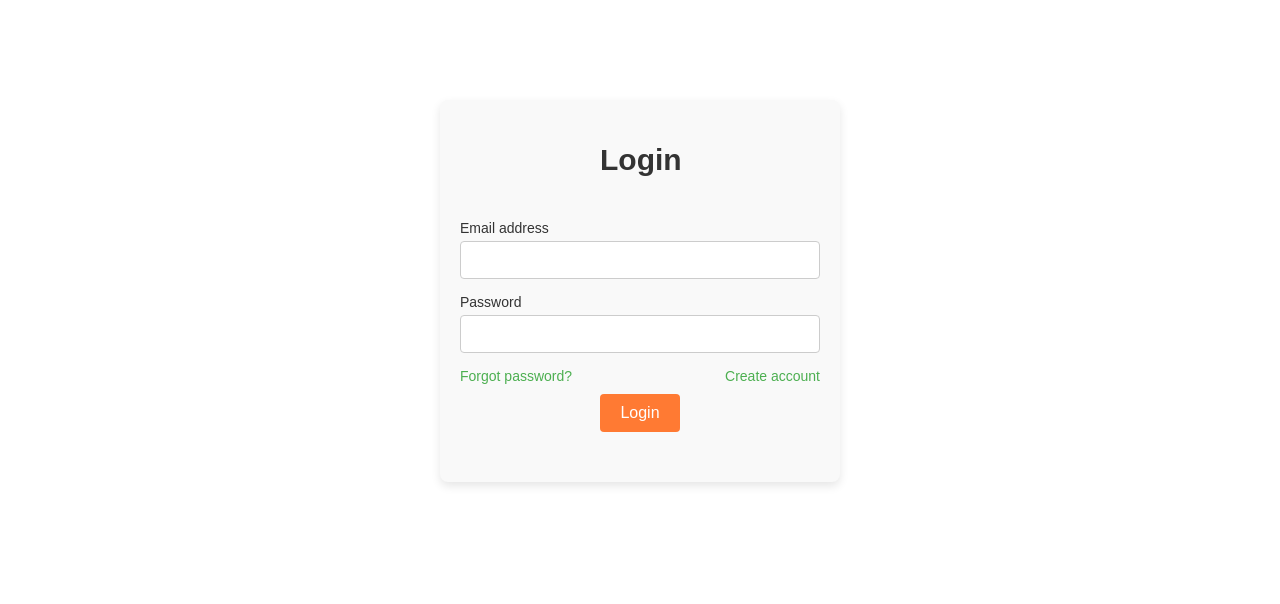
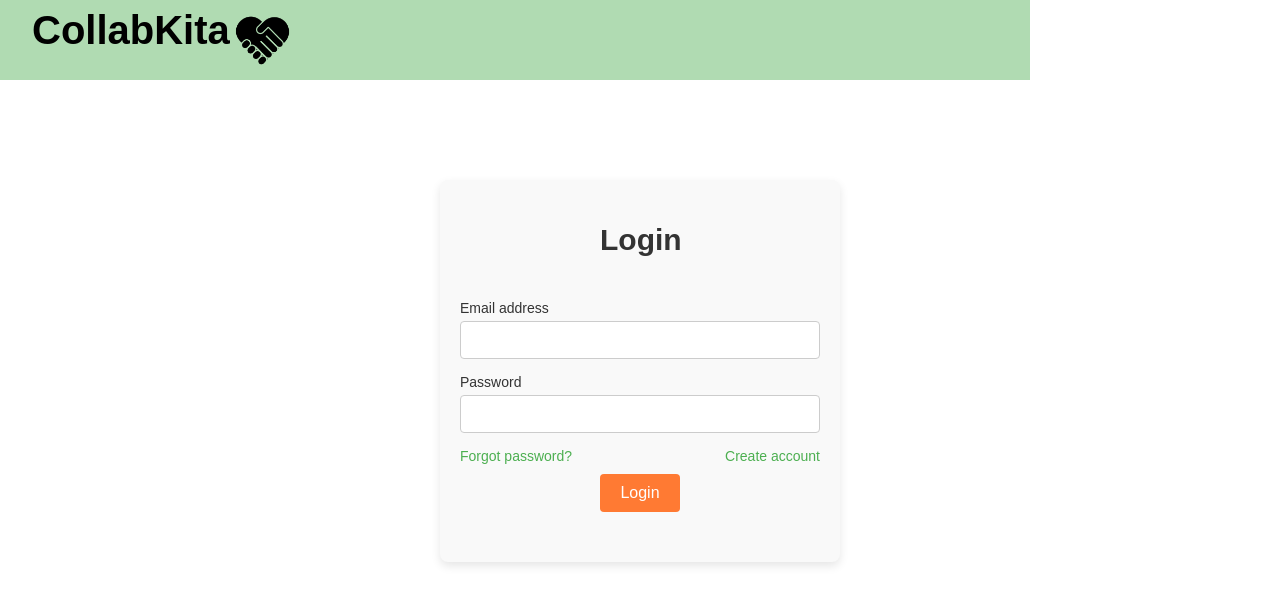
Before and after one commit to WillieChng/ComputerSystemSecurity, a React (Vite) app in the folder Frontend/HomePage/: page /login in a window 1280 px wide. Shown: the top 604 px of the page. Built offline with nearby package versions, Linux system fonts and the light colour scheme.

Commit message:
update on profile

```diff
--- a/Frontend/HomePage/components/Panel.jsx
+++ b/Frontend/HomePage/components/Panel.jsx
@@ -2,20 +2,17 @@ import React, { useState } from 'react';
 import { Sidebar, Menu, MenuItem, SubMenu } from 'react-pro-sidebar';
 import { Link } from 'react-router-dom';
 import MenuIcon from '@mui/icons-material/Menu';
-import BarChartIcon from '@mui/icons-material/BarChart';
 import './Panel.css';
 import TopBar from "./TopBar.jsx";
 import Logo from '../public/collabkita-logo.png';
 import HomeIcon from '@mui/icons-material/Home';
 import TableRestaurantIcon from '@mui/icons-material/TableRestaurant';
 import InfoIcon from '@mui/icons-material/Info';
-import LoginIcon from '@mui/icons-material/Login';
 
 export default function Panel() {
   const [collapsed, setCollapsed] = React.useState(false);
   return (
     <div>
-    <TopBar collapsed={collapsed} />
     {/* Do not Fucking Touch this or I will send you to see God personally myself*/}
     <div className='main-effect'>
       <Sidebar backgroundColor='none' collapsed={collapsed}>
--- a/Frontend/HomePage/components/TopBar.jsx
+++ b/Frontend/HomePage/components/TopBar.jsx
@@ -4,7 +4,7 @@ import "./TopBar.css";
 import AccountPng from '../public/8345328.png';
 import Logo from '../public/collabkita-logo.png';
 
-export default function TopBar({ collapsed, onLogout }) {
+export default function TopBar({ collapsed, onLogout, isLoggedIn }) {
   return (
     <header className={collapsed ? 'collapsed' : ''}>
       <Link to="/" className="main-logo-link">
@@ -18,9 +18,11 @@ export default function TopBar({ collapsed, onLogout }) {
         </div>
       </Link>
 
-      <div className="topbar-right">
-        <AccountDropdown onLogout={onLogout} /> {/* Pass onLogout as a prop */}
-      </div>
+      {isLoggedIn && ( // Render dropdown only if logged in
+        <div className="topbar-right">
+          <AccountDropdown onLogout={onLogout} />
+        </div>
+      )}
     </header>
   );
 }
@@ -47,8 +49,8 @@ function AccountDropdown({ onLogout }) {
   }, []);
 
   const handleLogout = () => {
-    onLogout(); // Call the onLogout function passed as a prop
-    navigate('/'); // Redirect to the home page
+    onLogout(); // Call the logout logic from App.jsx
+    navigate('/login'); // Redirect to the login page
   };
 
   return (
--- a/Frontend/HomePage/pages/Login.jsx
+++ b/Frontend/HomePage/pages/Login.jsx
@@ -15,7 +15,7 @@ function Login({ onLogin }) {
     // Simple check to simulate successful login
     if (email && password) {
       alert('Login successful!');
-      onLogin(); // Call the function to update login status
+      onLogin(email); // Call the function to update login status
       navigate('/'); // Redirect to the home page
     } else {
       setError('Please enter your email and password');
--- a/Frontend/HomePage/pages/Profile.jsx
+++ b/Frontend/HomePage/pages/Profile.jsx
@@ -1,13 +1,29 @@
 import React from 'react';
 
-const Profile = () => {
+const Profile = ({ user }) => {
   return (
-    <div className="profile-container">
-      <h1>Profile Page</h1>
-      <p>Welcome to your profile page.</p>
-      {/* Add more profile-related content here */}
+    <div className="profile-container" style={styles.container}>
+      <h1 style={styles.header}>Hi, {user.email ? user.email : 'Guest'}!</h1>
+      {user.email && <p style={styles.text}>Welcome to your profile page.</p>}
     </div>
   );
 };
 
+// Add some simple inline styles
+const styles = {
+  container: {
+    padding: '20px',
+    textAlign: 'center',
+    fontFamily: 'Arial, sans-serif',
+  },
+  header: {
+    fontSize: '32px',
+    color: '#4f7335',
+  },
+  text: {
+    fontSize: '18px',
+    color: '#333',
+  },
+};
+
 export default Profile;
--- a/Frontend/HomePage/src/App.jsx
+++ b/Frontend/HomePage/src/App.jsx
@@ -10,30 +10,38 @@ import AboutUs from '../pages/AboutUs.jsx';
 import Panel from '../components/Panel.jsx';
 import Profile from '../pages/Profile.jsx';
 import Settings from '../pages/Settings.jsx';
+import TopBar from '../components/TopBar.jsx';
 
 export default function App() {
   const [isLoggedIn, setIsLoggedIn] = useState(false);
+  const [user, setUser] = useState({ email: '' });
 
-  const handleLogin = () => {
+  const handleLogin = (email) => {
     setIsLoggedIn(true);
+    setUser({ email }); // Correctly set the user email
   };
 
   const handleLogout = () => {
     setIsLoggedIn(false);
+    setUser({ email: '' });
   };
 
   return (
     <BrowserRouter>
+      <TopBar collapsed={false} onLogout={handleLogout} isLoggedIn={isLoggedIn} />
+      {/* Show Panel (sidebar) only when logged in */}
       {isLoggedIn && <Panel />}
-      {/* Define routes for different components */}
       <Routes>
+        {/* Public routes */}
         <Route path="/" element={<Home isLoggedIn={isLoggedIn} />} />
         <Route path="/login" element={<Login onLogin={handleLogin} />} />
         <Route path="/create-account" element={<CreateAccount />} />
         <Route path="/forgot-password" element={<ForgotPassword />} />
+
+        {/* Protected routes */}
         <Route path="/booking" element={isLoggedIn ? <Booking /> : <Navigate to="/login" />} />
         <Route path="/aboutus" element={<AboutUs />} />
-        <Route path="/profile" element={isLoggedIn ? <Profile /> : <Navigate to="/login" />} />
+        <Route path="/profile" element={isLoggedIn ? <Profile user={user} /> : <Navigate to="/login" />} />
         <Route path="/settings" element={isLoggedIn ? <Settings /> : <Navigate to="/login" />} />
       </Routes>
     </BrowserRouter>
```
